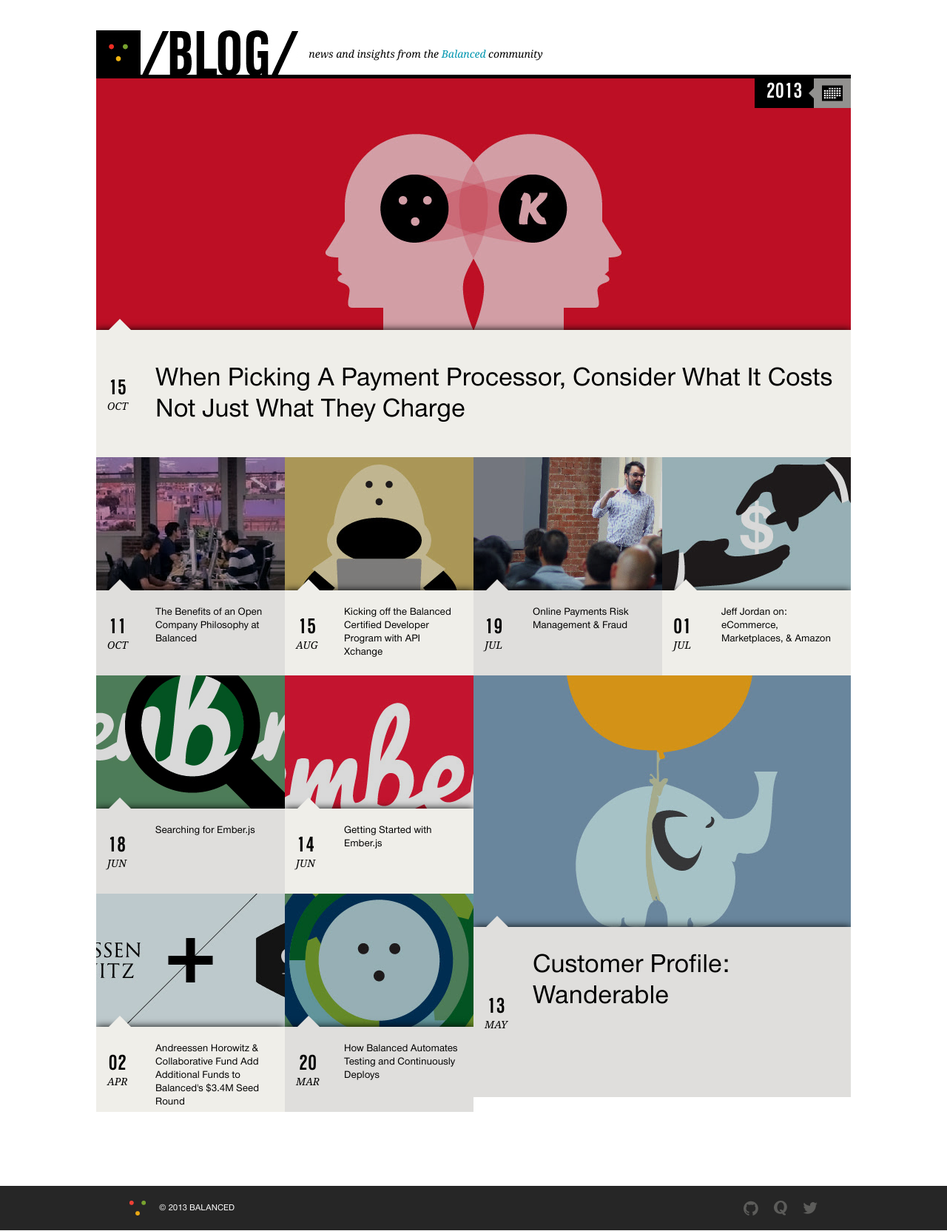
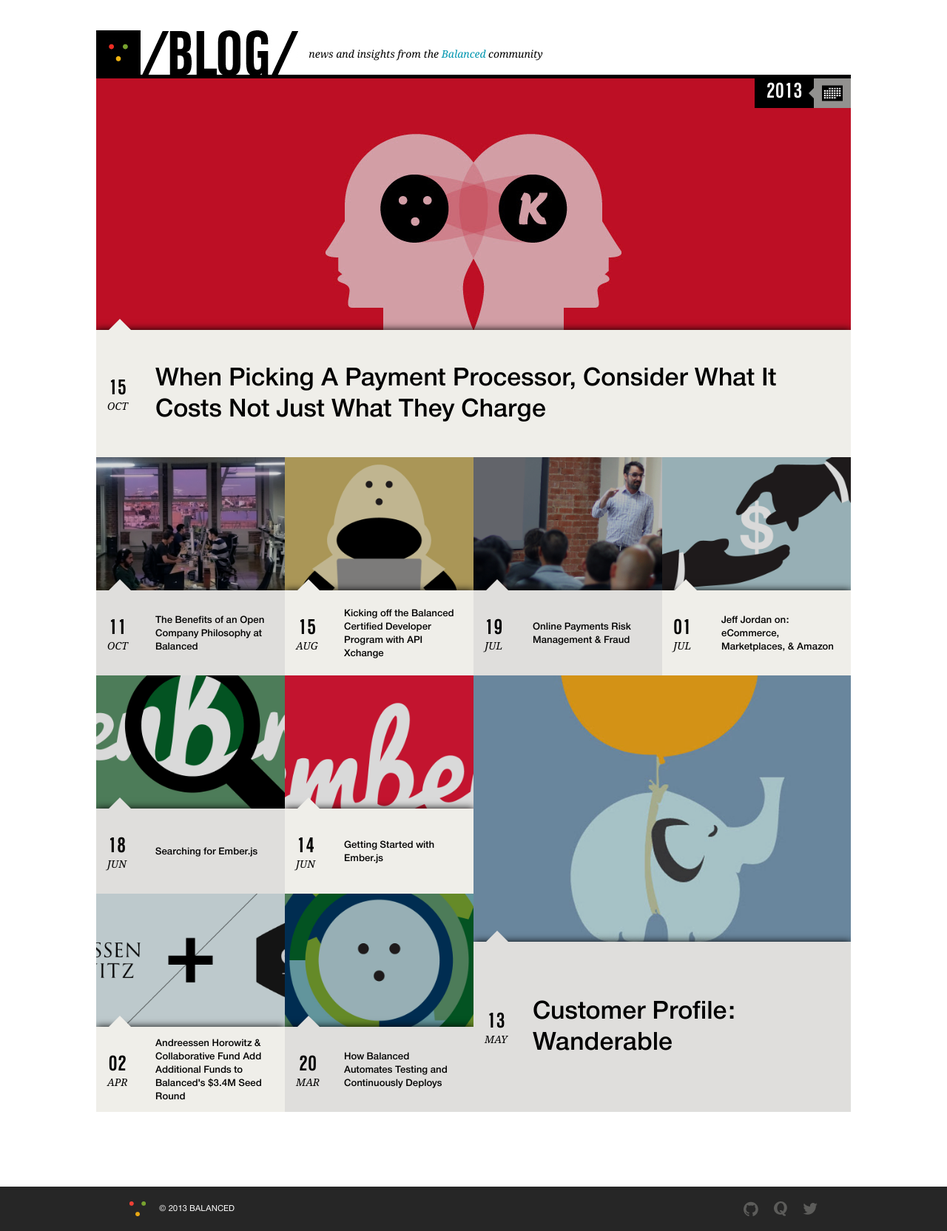
Before and after one commit to balanced/balanced.github.com, a Jekyll site: the page built from index.html, in a window 1280 px wide. Shown: the whole page at 74% size. Built offline with Jekyll 4.4.1, drawn with Linux system fonts in a browser that asks for light colours; nearby versions of some CDN libraries; Markdown is read by kramdown in place of the engine named in the settings; the list of posts is cut into pages by our own code; comment, search, counter and statistics services are not loaded.

Commit message:
Last round of revisions - all

```diff
--- a/_includes/post-list-item.html
+++ b/_includes/post-list-item.html
@@ -6,8 +6,9 @@
     </div>
     {% endif %}
     <div class="list-item-copy">
-      <h2>{{ post.title }}</h2>
-
+      <div class="vertCent-parent">
+        <h2 class="vertCent-child">{{ post.title }}</h2>
+      </div>
       {% include post-timestyle.html %}
     </div>
   </a>
--- a/js/main.js
+++ b/js/main.js
@@ -24,6 +24,7 @@
 	var $container = $('#masonry');
 	// initialize
 	$container.masonry({
-	  itemSelector: '.item'
+	  itemSelector: '.item',
+	  transitionDuration: 0
 	});
 });
--- a/less/style.css
+++ b/less/style.css
@@ -320,8 +320,6 @@
 .container {
   max-width: 1020px;
   margin: 0 auto;
-  -webkit-transition: all 1s ease;
-  transition: all 1s ease;
 }
 .container:before,
 .container:after {
@@ -658,6 +656,17 @@
 #masonry .item {
   width: 100%;
 }
+.vertCent-parent {
+  display: table;
+  width: 100%;
+  height: 100%;
+}
+.vertCent-child {
+  display: table-cell;
+  vertical-align: middle;
+  width: 100%;
+  height: auto;
+}
 .item a {
   display: block;
   color: inherit;
@@ -666,6 +675,7 @@
 }
 .item a h2,
 .item a .timestyle {
+  font-weight: 600;
   color: inherit;
   -webkit-transition: all 0.5s ease;
   transition: all 0.5s ease;
@@ -716,11 +726,12 @@
   border-right: 16px solid transparent;
   border-bottom: 16px solid #efeee9;
 }
-.list-item-copy > h2 {
+.list-item-copy > h2,
+.list-item-copy h2.vertCent-child {
   margin: 0;
   font-size: 24px;
   line-height: 32px;
-  font-weight: 400;
+  font-weight: 600;
 }
 .list-item-copy .timestyle {
   height: 64px;
@@ -928,6 +939,8 @@
   }
   #masonry .item .list-item-copy {
     height: 110px;
+    padding-top: 0;
+    padding-bottom: 0;
   }
   #masonry .item:nth-child(odd) .list-item-copy {
     background-color: #dfdedc;
@@ -939,7 +952,8 @@
     padding-top: 18px;
     padding-bottom: 18px;
   }
-  .list-item-copy > h2 {
+  .list-item-copy > h2,
+  .list-item-copy h2.vertCent-child {
     font-size: 14px;
     line-height: 18px;
   }
@@ -951,7 +965,8 @@
     padding-top: 44px;
     padding-bottom: 44px;
   }
-  #list-item-featured .list-item-copy > h2 {
+  #list-item-featured .list-item-copy > h2,
+  #list-item-featured .list-item-copy h2.vertCent-child {
     font-size: 36px;
     line-height: 42px;
   }
@@ -1034,19 +1049,17 @@
     padding-top: 20px;
     padding-bottom: 20px;
   }
-  .list-item-copy > h2 {
+  .list-item-copy > h2,
+  .list-item-copy h2.vertCent-child {
     font-size: 14px;
     line-height: 18px;
   }
-  #list-item-featured .list-item-copy,
-  .item.w2 .list-item-copy,
-  .item:nth-child(7n+7) .list-item-copy {
-    padding-top: 44px;
-    padding-bottom: 44px;
-  }
   #list-item-featured .list-item-copy > h2,
   .item.w2 .list-item-copy > h2,
-  .item:nth-child(7n+7) .list-item-copy > h2 {
+  .item:nth-child(7n+7) .list-item-copy > h2,
+  #list-item-featured .list-item-copy h2.vertCent-child,
+  .item.w2 .list-item-copy h2.vertCent-child,
+  .item:nth-child(7n+7) .list-item-copy h2.vertCent-child {
     font-size: 36px;
     line-height: 42px;
   }
@@ -1063,8 +1076,6 @@
   #masonry .item.w2 .list-item-copy,
   #masonry .item:nth-child(7n+7) .list-item-copy {
     height: 220px;
-    padding-top: 24px;
-    padding-bottom: 24px;
   }
   /* Single Entry */
   #mast-img {
@@ -1148,8 +1159,6 @@
   #masonry .item.w2 .list-item-copy,
   #masonry .item:nth-child(7n+7) .list-item-copy {
     height: 230px;
-    padding-top: 30px;
-    padding-bottom: 30px;
   }
   /* Single Entry */
   #mast-copy {
```
Also changed, not shown: less/style.less (+29 -14 lines), img/blogimages/2013-02-28.jpg, img/blogimages/2013-03-04.jpg, img/blogimages/2013-03-05.jpg, img/blogimages/2013-03-07.jpg, img/blogimages/2013-03-13.jpg, img/blogimages/2013-03-20.jpg, img/blogimages/2013-04-02.jpg, img/blogimages/2013-05-13.jpg, img/blogimages/2013-06-14.jpg, img/blogimages/2013-06-18.jpg, img/blogimages/2013-07-01.jpg, img/blogimages/2013-07-19.jpg, img/blogimages/2013-08-15.jpg, 1 more files.
